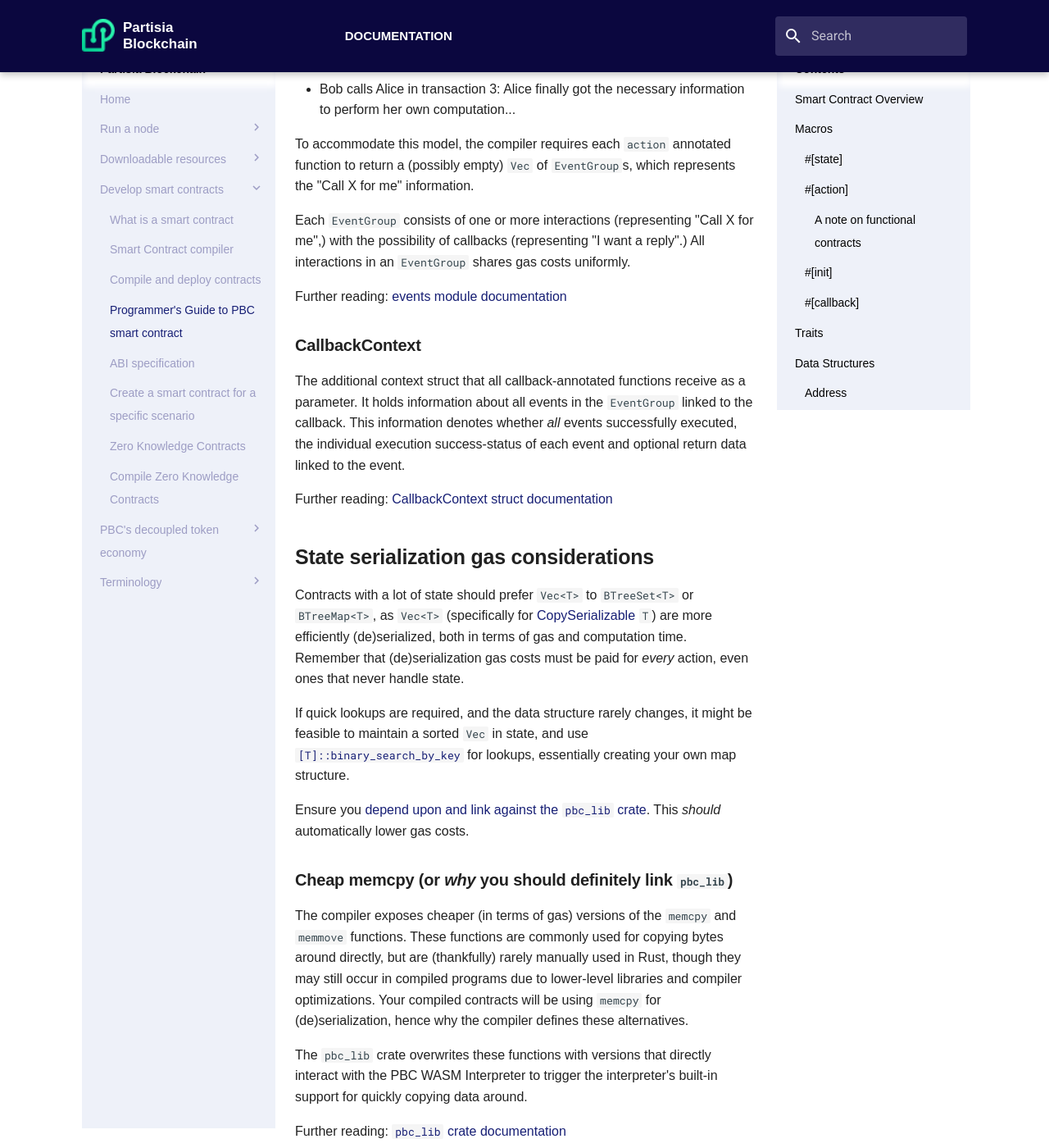
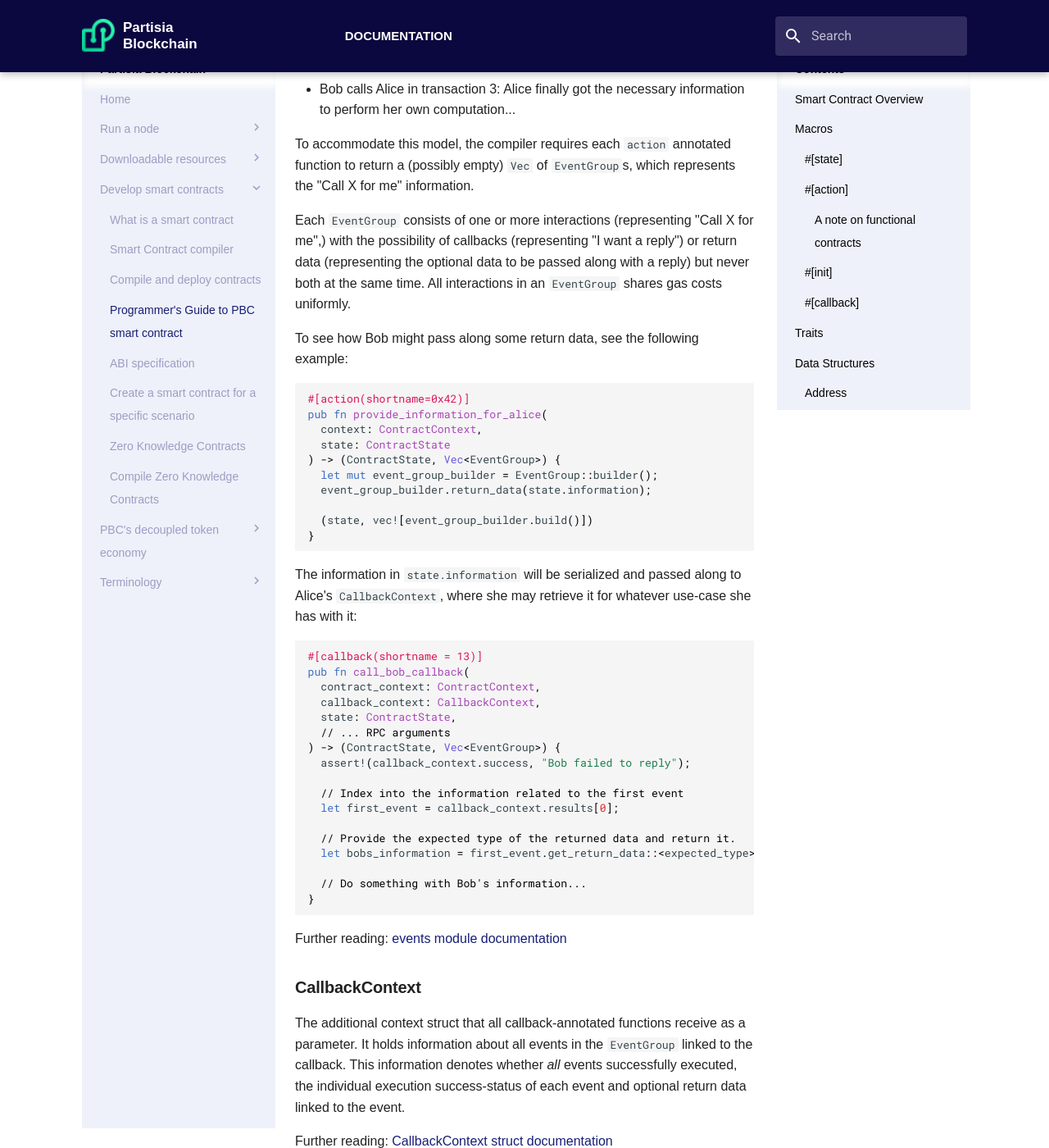
Before and after one commit to 0xSero/partisia-docs, an MkDocs documentation site: the page built from docs/programmers_guide.md, in a window 1280 px wide and 1400 px high, scrolled down 5623 px. Shown: the whole window at 82% size. Built offline with MkDocs 1.6.1 and Material for MkDocs 9.7.7, drawn with Linux system fonts in a browser that asks for light colours; some web fonts are replaced; a script that is not in the unit is left out.

Commit message:
Added some documentation for return data

````diff
--- a/docs/programmers_guide.md
+++ b/docs/programmers_guide.md
@@ -239,8 +239,44 @@ To accommodate this model, the compiler requires each `action` annotated functio
 return a (possibly empty) `Vec` of `EventGroup`s, which represents the "Call X for me" information.
 
 Each `EventGroup` consists of one or more interactions (representing "Call
-X for me",) with the possibility of callbacks (representing "I want a reply".)
+X for me",) with the possibility of callbacks (representing "I want a reply") or return data (representing the optional data to be passed along with a reply) but never both at the same time.
 All interactions in an `EventGroup` shares gas costs uniformly.
+
+To see how Bob might pass along some return data, see the following example:
+```rust
+#[action(shortname=0x42)]
+pub fn provide_information_for_alice(
+  context: ContractContext,
+  state: ContractState
+) -> (ContractState, Vec<EventGroup>) {
+  let mut event_group_builder = EventGroup::builder();
+  event_group_builder.return_data(state.information);
+
+  (state, vec![event_group_builder.build()])
+}
+```
+
+The information in `state.information` will be serialized and passed along to Alice's `CallbackContext`, where she may retrieve it for whatever use-case she has with it:
+
+```rust
+#[callback(shortname = 13)]
+pub fn call_bob_callback(
+  contract_context: ContractContext,
+  callback_context: CallbackContext,
+  state: ContractState,
+  // ... RPC arguments
+) -> (ContractState, Vec<EventGroup>) {
+  assert!(callback_context.success, "Bob failed to reply");
+
+  // Index into the information related to the first event
+  let first_event = callback_context.results[0];
+
+  // Provide the expected type of the returned data and return it.
+  let bobs_information = first_event.get_return_data::<expected_type>();
+
+  // Do something with Bob's information...
+}
+```
 
 Further reading: [events module documentation](https://partisiablockchain.gitlab.io/language/contract-sdk/pbc_contract_common/events/index.html)
 
````
